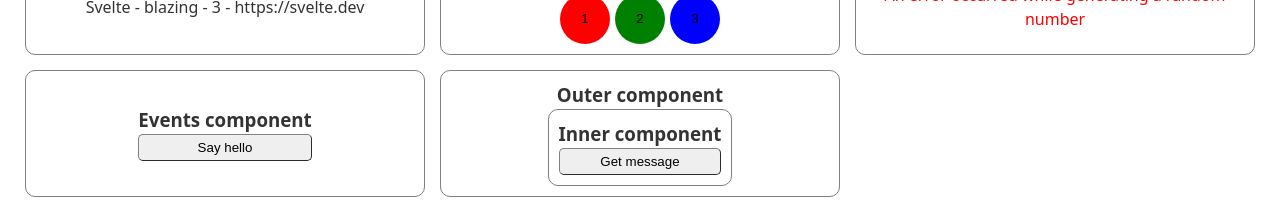
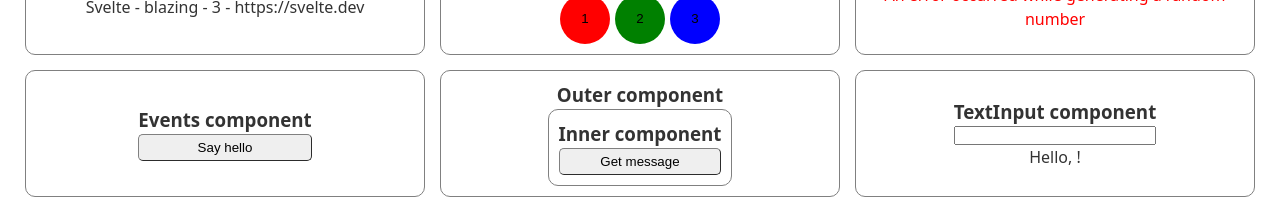
Before and after one commit to nicrodriguezval/svelte-test, a SvelteKit app: page / in a window 1280 px wide. Shown: the part 625-844 px from the top of the page. Built offline with nearby package versions, Linux system fonts and the light colour scheme.

Commit message:
Add TextInput component to page (binding)

```diff
--- /dev/null
+++ b/src/components/TextInput.svelte
@@ -0,0 +1,10 @@
+<script>
+	let name = '';
+</script>
+
+<section>
+	<h3>TextInput component</h3>
+
+	<input bind:value={name}>
+	<p>Hello, {name}!</p>
+</section>
--- a/src/routes/+page.svelte
+++ b/src/routes/+page.svelte
@@ -8,6 +8,7 @@
 	import Async from '../components/Async.svelte';
 	import Events from '../components/Events.svelte';
 	import Outer from '../components/Outer.svelte';
+	import TextInput from '../components/TextInput.svelte';
 
 	const name = 'Svelte';
 	const src = 'https://compote.slate.com/images/697b023b-64a5-49a0-8059-27b963453fb1.gif';
@@ -45,6 +46,7 @@
 	<Async />
 	<Events on:hello={handleHello} />
 	<Outer on:message={handleMessage} />
+	<TextInput />
 </main>
 
 <style>
```
